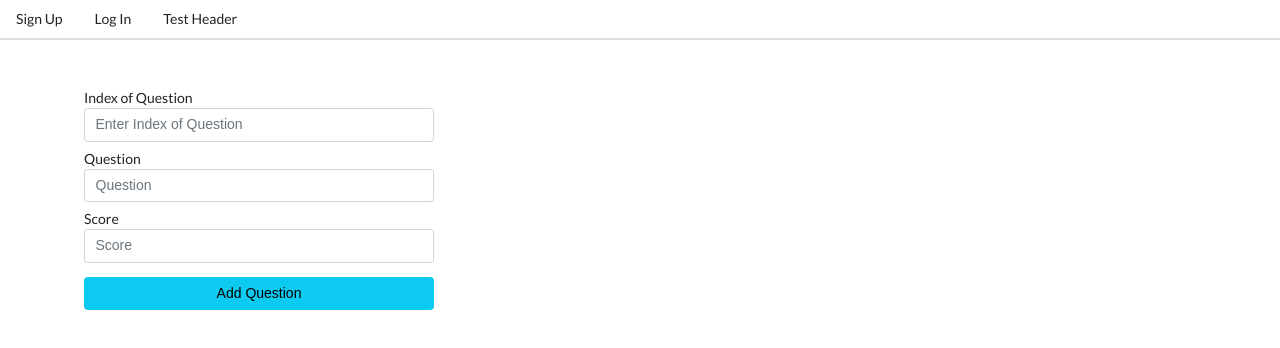
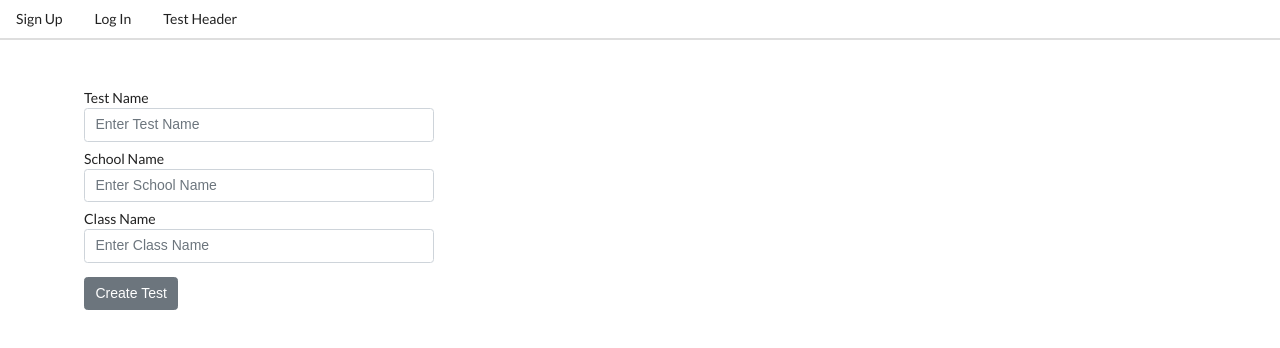
Before and after one commit to srijondasgit/examfrontend, a React (Create React App) app in the folder exammodule/: page /teacher/addTestHeader in a window 1280 px wide. Shown: the top 348 px of the page. Built offline with nearby package versions, Linux system fonts and the light colour scheme.

Commit message:
Update AddTestHeader.js

```diff
--- a/exammodule/src/components/AddTestHeader.js
+++ b/exammodule/src/components/AddTestHeader.js
@@ -1,54 +1,49 @@
 import React, { useState } from "react";
 import axios from "axios";
 
-function AddQuestion() {
-  const [index, setIndex] = useState("");
-  const [questionText, setQuestionText] = useState("");
+function AddTestHeader() {
+  const [testName, setTestName] = useState("");
+  const [schoolName, setSchoolName] = useState("");
 
-  const [score, setScore] = useState("");
+  const [className, setClassName] = useState("");
 
   const [loading, setLoading] = useState(false);
   const [isError, setIsError] = useState(false);
   const [data, setData] = useState(null);
-
 
   const handleSubmit = () => {
     setLoading(true);
     setIsError(false);
 
     const data = {
-      index: index,
-      questionText: questionText,
-      score: score,
+      testName: testName,
+      schoolName: schoolName,
+      className: className,
     };
 
     // const headers = {
     //   "Content-Type": "application/json",
-    //   Authorization:
-    //     `Bearer ${token}`,
-    //   type: "text",
+    //   "Authorization": "Bearer eyJhbGciOiJIUzI1NiJ9.eyJzdWIiOiJzcmlqb25kYXNAZ21haWwuY29tIiwiZXhwIjoxNjI3MTM5MzQzLCJpYXQiOjE2MjcxMDMzNDN9.2EN5Azf_6T-yOdEFQt--csSOOxbUDlL2l25s1f_rEIU",
+    //   type: "text"
     // };
-
-
-
     const config = {
       headers: {
         Authorization: 'Bearer ' + localStorage.getItem('token')
       }
     }
 
-    const id = localStorage.getItem('id')
+    axios
+      .post("/teacher/addTestHeader", data, config)
+      .then((res) => {
+        localStorage.setItem('id', res.data.id);
+        setData(res.data);
+        setSchoolName("");
+        setTestName("");
 
-    axios
-      .post(`/teacher/addQuestion/${id}`, data, config)
-      .then((res) => {
-        setData(res.data);
-        setQuestionText("");
-        setIndex("");
-
-        setScore("");
+        setClassName("");
 
         setLoading(false);
+        console.log(res.data)
       })
       .catch((err) => {
         setLoading(false);
@@ -61,41 +56,41 @@ function AddQuestion() {
       <h5 className="d-inline-block mb-3"> </h5>
       <div style={{ maxWidth: 350 }}>
         <div className="form-group">
-          <label htmlFor="index">Index of Question</label>
+          <label htmlFor="testName">Test Name</label>
           <input
             type="text"
             className="form-control"
-            id="index"
-            placeholder="Enter Index of Question"
-            value={index}
-            onChange={(e) => setIndex(e.target.value)}
+            id="testName"
+            placeholder="Enter Test Name"
+            value={testName}
+            onChange={(e) => setTestName(e.target.value)}
           />
         </div>
         <div className="form-group">
-          <label htmlFor="questionText" className="mt-2">
-            Question
+          <label htmlFor="schoolName" className="mt-2">
+            School Name
           </label>
           <input
             type="text"
             className="form-control"
-            id="questionText"
-            placeholder="Question"
-            value={questionText}
-            onChange={(e) => setQuestionText(e.target.value)}
+            id="schoolName"
+            placeholder="Enter School Name"
+            value={schoolName}
+            onChange={(e) => setSchoolName(e.target.value)}
           />
         </div>
 
         <div className="form-group">
-          <label htmlFor="score" className="mt-2">
-            Score
+          <label htmlFor="className" className="mt-2">
+            Class Name
           </label>
           <input
             type="text"
             className="form-control"
-            id="score"
-            placeholder="Score"
-            value={score}
-            onChange={(e) => setScore(e.target.value)}
+            id="className"
+            placeholder="Enter Class Name"
+            value={className}
+            onChange={(e) => setClassName(e.target.value)}
           />
         </div>
 
@@ -106,17 +101,16 @@ function AddQuestion() {
         )}
         <button
           type="submit"
-          className="btn btn-info mt-3 d-grid gap-2 col-12 mx-auto"
+          className="btn btn-secondary mt-3"
           onClick={handleSubmit}
           disabled={loading}
         >
-          {loading ? "Loading..." : "Add Question"}
+          {loading ? "Loading..." : "Create Test"}
         </button>
         {data && (
           <div className="mt-3">
             <strong>Output:</strong>
             <br />
-
             <pre>{JSON.stringify(data, null, 2)}</pre>
           </div>
         )}
@@ -125,4 +119,4 @@ function AddQuestion() {
   );
 }
 
-export default AddQuestion;
+export default AddTestHeader;
```
